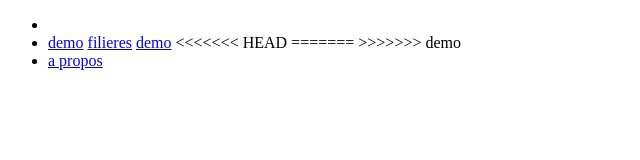
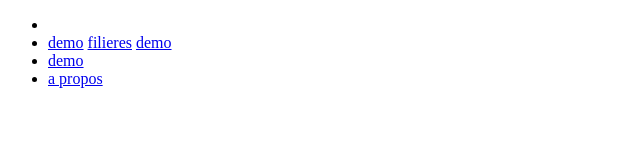
Before and after one commit to Marvin709/site_esgis, a plain HTML site: page index.html in a window 1280 px wide. Shown: the whole page, without its empty margins (0-640 px from the left). Drawn offline with Linux system fonts and the light colour scheme.

Commit message:
ajout du lien demo

```diff
--- a/index.html
+++ b/index.html
@@ -15,11 +15,12 @@
                 <a href="http://">demo</a>
                 <a href="http://">filieres</a>
                 <a href="http://">demo</a>
-<<<<<<< HEAD
+            </li>
 
-=======
->>>>>>> demo
+            <li>
+                <a href="http://">demo</a>
             </li>
+
             <li>
                 <a href="http://">a propos</a>
             </li>
```
